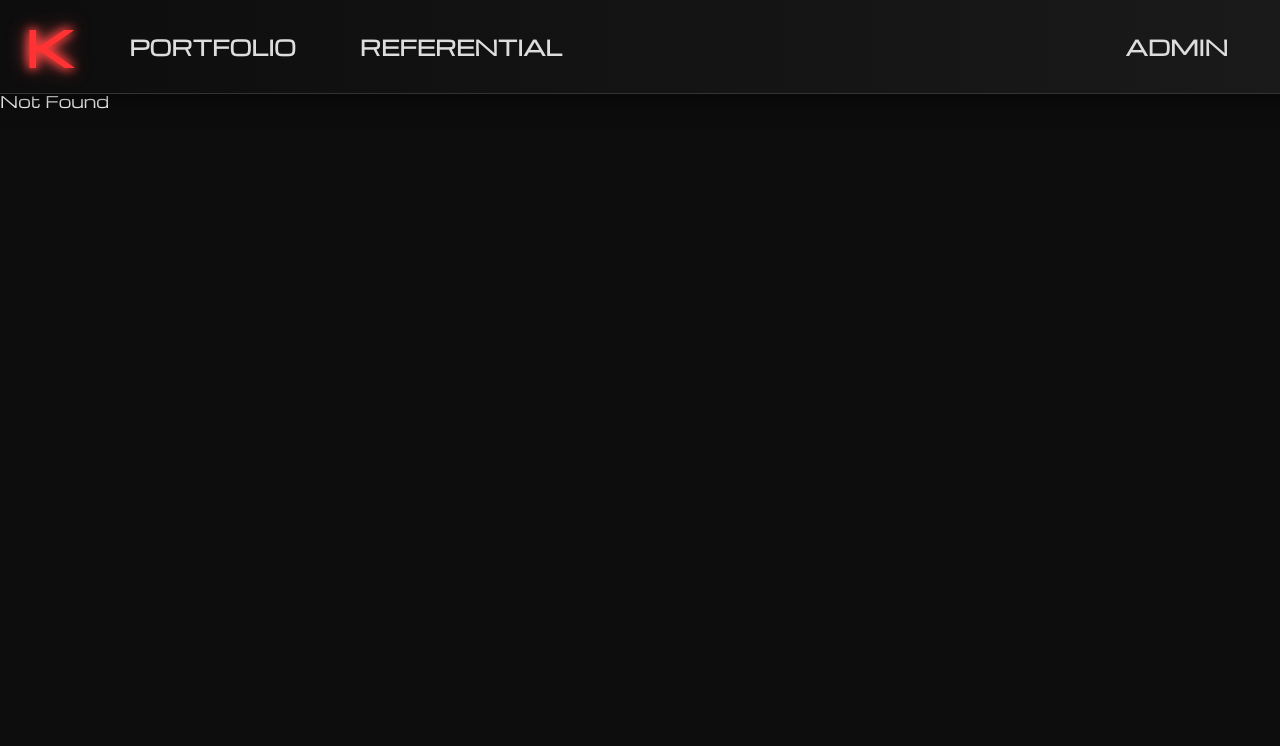
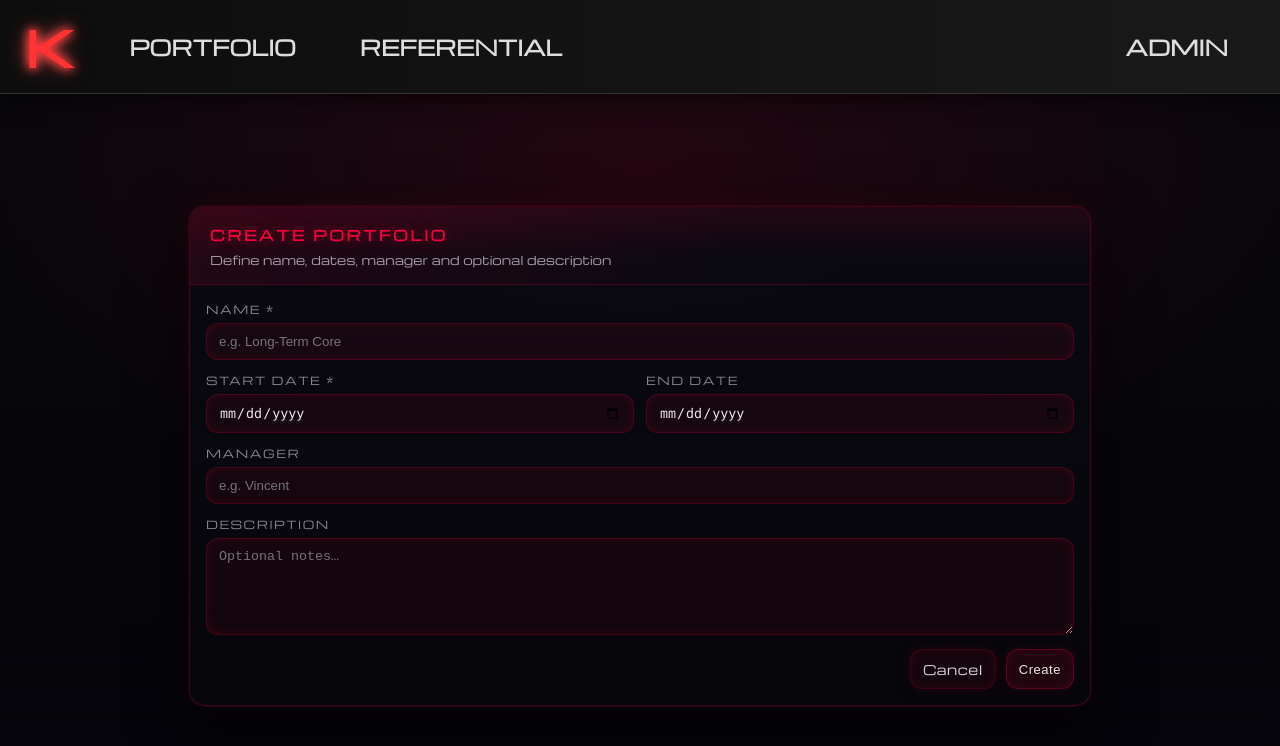
Before and after one commit to Vincent-Bulut/kitt, a SvelteKit app in the folder frontend/: page /admin/new in a window 1280 px wide. Before the commit this address had no page. Shown: the top 746 px of the page. Built offline with nearby package versions, Linux system fonts and the light colour scheme.

Commit message:
feat(front end): update admin page

```diff
--- /dev/null
+++ b/frontend/src/routes/admin/new/+page.svelte
@@ -0,0 +1,266 @@
+
+<script>
+  let isSubmitting = false;
+  let error = "";
+
+  let form = {
+    name: "",
+    start_date: "",
+    end_date: "",
+    manager_name: "",
+    description: ""
+  };
+
+  async function submit() {
+    error = "";
+
+    if (!form.name.trim()) return (error = "Name is required.");
+    if (!form.start_date) return (error = "Start date is required.");
+    if (form.end_date && form.end_date < form.start_date) {
+      return (error = "End date must be >= start date.");
+    }
+
+    isSubmitting = true;
+
+    try {
+      const payload = {
+        name: form.name.trim(),
+        start_date: form.start_date,
+        end_date: form.end_date ? form.end_date : null,
+        manager_name: form.manager_name.trim() ? form.manager_name.trim() : null,
+        description: form.description.trim() ? form.description.trim() : null
+      };
+
+      // ✅ adapte l’URL selon ton backend (ex: /portfolio, /portfolios, /api/portfolio...)
+      const res = await fetch("/api/portfolios", {
+        method: "POST",
+        headers: { "Content-Type": "application/json" },
+        body: JSON.stringify(payload)
+      });
+
+      if (!res.ok) {
+        let msg = "Unable to create portfolio.";
+        try {
+          const err = await res.json();
+          msg = err?.detail || err?.message || JSON.stringify(err);
+        } catch {
+          msg = await res.text();
+        }
+        error = msg || "Unable to create portfolio.";
+        return;
+      }
+
+      const created = await res.json();
+
+      // Redirect back to list (or to the created portfolio page)
+      window.location.href = `/portfolios`; // ou `/portfolios/${created.id}`
+    } catch (e) {
+      error = e?.message ?? "Network error.";
+    } finally {
+      isSubmitting = false;
+    }
+  }
+</script>
+
+<div class="page">
+  <div class="card">
+    <div class="header">
+      <h1 class="title">CREATE PORTFOLIO</h1>
+      <div class="subtitle">Define name, dates, manager and optional description</div>
+      <div class="scanline" aria-hidden="true"></div>
+    </div>
+
+    <div class="body">
+      <div class="formGrid">
+        <label class="field full">
+          <span class="label">Name *</span>
+          <input class="input" type="text" bind:value={form.name} placeholder="e.g. Long-Term Core" />
+        </label>
+
+        <label class="field">
+          <span class="label">Start date *</span>
+          <input class="input mono" type="date" bind:value={form.start_date} />
+        </label>
+
+        <label class="field">
+          <span class="label">End date</span>
+          <input class="input mono" type="date" bind:value={form.end_date} />
+        </label>
+
+        <label class="field full">
+          <span class="label">Manager</span>
+          <input class="input" type="text" bind:value={form.manager_name} placeholder="e.g. Vincent" />
+        </label>
+
+        <label class="field full">
+          <span class="label">Description</span>
+          <textarea class="textarea" rows="5" bind:value={form.description} placeholder="Optional notes…" />
+        </label>
+      </div>
+
+      {#if error}
+        <div class="errorBox">{error}</div>
+      {/if}
+
+      <div class="actions">
+        <a class="btn ghost" href="/portfolios">Cancel</a>
+        <button class="btn" type="button" on:click={submit} disabled={isSubmitting}>
+          {isSubmitting ? "Creating…" : "Create"}
+        </button>
+      </div>
+    </div>
+  </div>
+</div>
+
+<style>
+  .page {
+    min-height: calc(100vh - 80px);
+    padding: 96px 20px 40px;
+    padding-top: 12vh;
+    display: flex;
+    align-items: center;
+    justify-content: center;
+    background:
+      radial-gradient(1200px 600px at 50% 20%, rgba(255, 0, 60, 0.12), transparent 60%),
+      linear-gradient(180deg, #07080c, #04040a);
+  }
+
+  .card {
+    width: min(900px, 100%);
+    border-radius: 16px;
+    background: linear-gradient(180deg, rgba(10, 10, 18, 0.92), rgba(6, 6, 12, 0.92));
+    border: 1px solid rgba(255, 0, 60, 0.22);
+    box-shadow:
+      0 0 0 1px rgba(255, 0, 60, 0.08),
+      0 20px 60px rgba(0, 0, 0, 0.65),
+      0 0 30px rgba(255, 0, 60, 0.08);
+    overflow: hidden;
+    position: relative;
+  }
+
+  .header {
+    position: relative;
+    padding: 18px 20px 16px;
+    border-bottom: 1px solid rgba(255, 0, 60, 0.16);
+    background:
+      linear-gradient(90deg, rgba(255, 0, 60, 0.10), transparent 60%),
+      linear-gradient(180deg, rgba(255, 0, 60, 0.06), transparent 70%);
+  }
+
+  .title {
+    margin: 0;
+    font-size: 14px;
+    letter-spacing: 0.18em;
+    text-transform: uppercase;
+    color: rgba(255, 0, 60, 0.95);
+    text-shadow: 0 0 12px rgba(255, 0, 60, 0.35);
+  }
+
+  .subtitle {
+    margin-top: 6px;
+    font-size: 12px;
+    color: rgba(235, 235, 245, 0.65);
+  }
+
+  .scanline {
+    position: absolute;
+    inset: 0;
+    pointer-events: none;
+    background: linear-gradient(180deg, transparent, rgba(255, 0, 60, 0.08), transparent);
+    height: 120px;
+    transform: translateY(-120px);
+    animation: scan 4.5s linear infinite;
+    opacity: 0.75;
+  }
+  @keyframes scan {
+    0% { transform: translateY(-120px); }
+    100% { transform: translateY(320px); }
+  }
+
+  .body { padding: 16px; }
+
+  .formGrid {
+    display: grid;
+    grid-template-columns: 1fr 1fr;
+    gap: 12px;
+  }
+  @media (max-width: 720px) {
+    .formGrid { grid-template-columns: 1fr; }
+  }
+
+  .field { display: flex; flex-direction: column; gap: 6px; }
+  .field.full { grid-column: 1 / -1; }
+
+  .label {
+    font-size: 11px;
+    letter-spacing: 0.14em;
+    text-transform: uppercase;
+    color: rgba(235, 235, 245, 0.58);
+  }
+
+  .input, .textarea {
+    border-radius: 12px;
+    border: 1px solid rgba(255, 0, 60, 0.22);
+    background: rgba(255, 0, 60, 0.06);
+    color: rgba(255, 255, 255, 0.9);
+    padding: 10px 12px;
+    outline: none;
+    box-shadow: inset 0 0 12px rgba(255, 0, 60, 0.10);
+    transition: border 150ms ease, box-shadow 150ms ease;
+  }
+  .input:focus, .textarea:focus {
+    border-color: rgba(255, 0, 60, 0.55);
+    box-shadow: inset 0 0 14px rgba(255, 0, 60, 0.16), 0 0 18px rgba(255, 0, 60, 0.18);
+  }
+
+  .mono {
+    font-family: ui-monospace, SFMono-Regular, Menlo, Monaco, Consolas, "Liberation Mono", "Courier New", monospace;
+  }
+
+  .errorBox {
+    margin-top: 12px;
+    padding: 10px 12px;
+    border-radius: 12px;
+    border: 1px solid rgba(255, 0, 60, 0.30);
+    background: rgba(255, 0, 60, 0.10);
+    color: rgba(255, 230, 235, 0.95);
+    font-size: 13px;
+    line-height: 1.35;
+  }
+
+  .actions {
+    margin-top: 14px;
+    display: flex;
+    justify-content: flex-end;
+    gap: 10px;
+  }
+
+  .btn {
+    display: inline-flex;
+    align-items: center;
+    justify-content: center;
+    padding: 10px 12px;
+    border-radius: 12px;
+    border: 1px solid rgba(255, 0, 60, 0.28);
+    background: rgba(255, 0, 60, 0.10);
+    color: rgba(255, 255, 255, 0.9);
+    text-decoration: none;
+    font-size: 13px;
+    letter-spacing: 0.04em;
+    cursor: pointer;
+    box-shadow: inset 0 0 12px rgba(255, 0, 60, 0.10), 0 0 16px rgba(255, 0, 60, 0.10);
+    transition: transform 140ms ease, box-shadow 140ms ease, border 140ms ease;
+  }
+
+  .btn:hover {
+    transform: translateY(-1px);
+    border-color: rgba(255, 0, 60, 0.55);
+    box-shadow: inset 0 0 14px rgba(255, 0, 60, 0.16), 0 0 20px rgba(255, 0, 60, 0.22);
+  }
+
+  .btn.ghost {
+    background: rgba(255, 0, 60, 0.06);
+    border-color: rgba(255, 0, 60, 0.18);
+    color: rgba(255, 255, 255, 0.82);
+  }
+</style>
```
Also changed, not shown: frontend/src/routes/admin/+page.svelte (+30 -0 lines).
